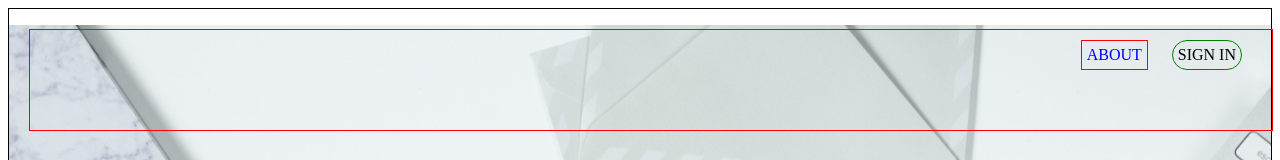
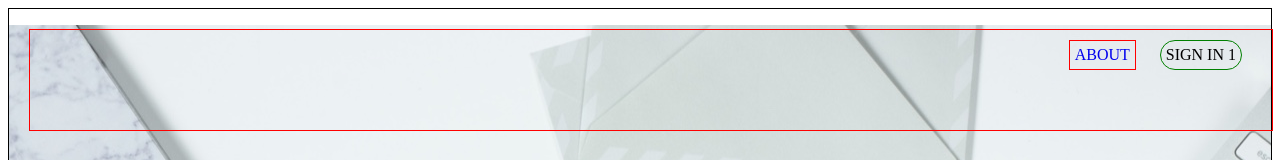
Before and after one commit to NguynHiHon/hoccodeFirtGithub, a plain HTML site: page index.html in a window 1280 px wide. Shown: the top 160 px of the page. Drawn offline with Linux system fonts and the light colour scheme.

Commit message:
second commit by me

```diff
--- a/index.html
+++ b/index.html
@@ -11,7 +11,7 @@
     <div class="banner">
         <div class="about-sign-in ">
             <a href="#" class="about ">About</a>
-            <a class="sign-in ">Sign in </a>
+            <a class="sign-in ">Sign in 1 </a>
         </div>
         <div class="logo">
 
```
